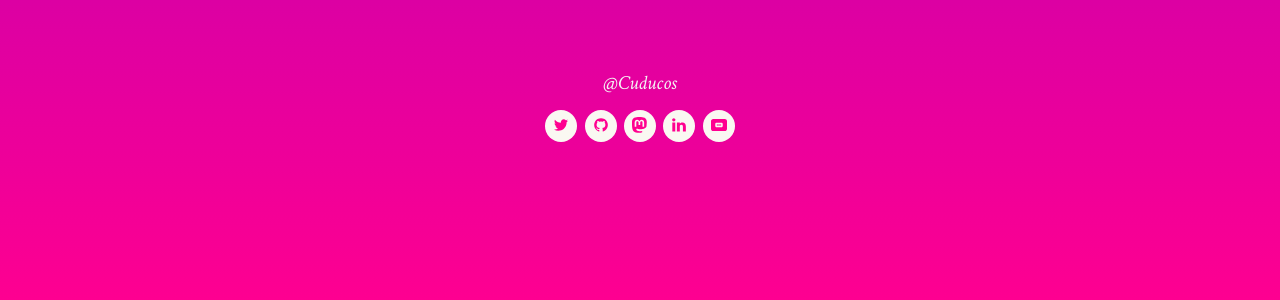
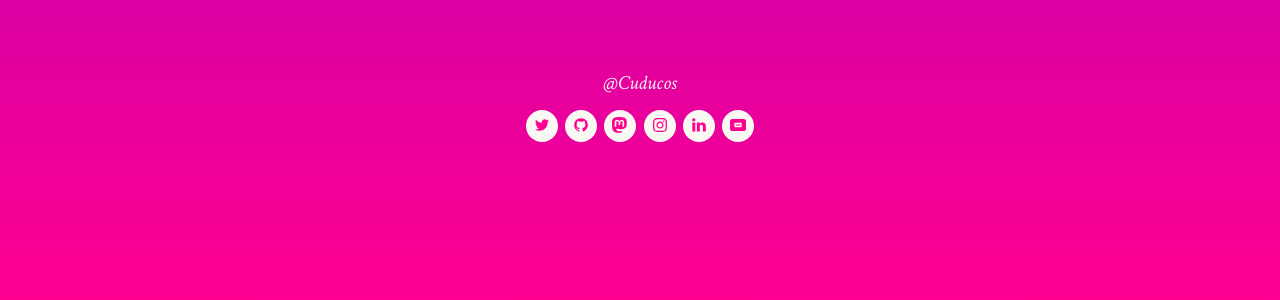
Before and after one commit to cuducos/cuducos.me, a Jekyll site: the page built from index.md, in a window 1280 px wide. Shown: the part 589-889 px from the top of the page. Built offline with Jekyll 4.4.1, drawn with Linux system fonts in a browser that asks for light colours; nearby versions of some CDN libraries; a style sheet for code colours, icons or effects is not loaded.

Commit message:
Re-adds Instagram

```diff
--- a/_includes/social.html
+++ b/_includes/social.html
@@ -17,6 +17,12 @@
       </a>
       <meta itemprop="contactType" content="Send a DM or a reply">
     </li>
+    <li>
+      <a itemprop="url" href="https://instagram.com/cuducos/" target="_blank" title="Instagram">
+        {% include svg/instagram.svg %}
+      </a>
+      <meta itemprop="contactType" content="Send a DM or a reply">
+    </li>
     <li itemscope itemtype="http://schema.org/ContactPoint" itemprop="contactPoint">
       <a itemprop="url" href="https://linkedin.com/in/cuducos" title="LinkedIn">
         {% include svg/linkedin.svg %}
```
Also changed, not shown: _includes/svg/instagram.svg (added).
